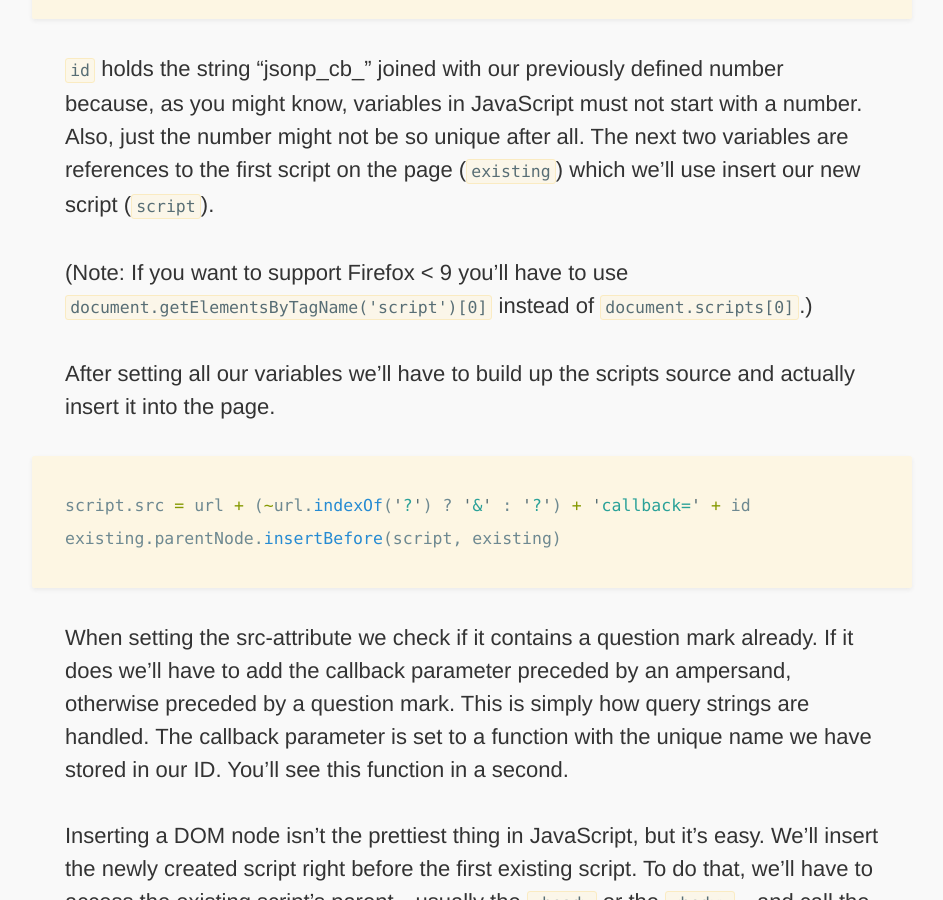
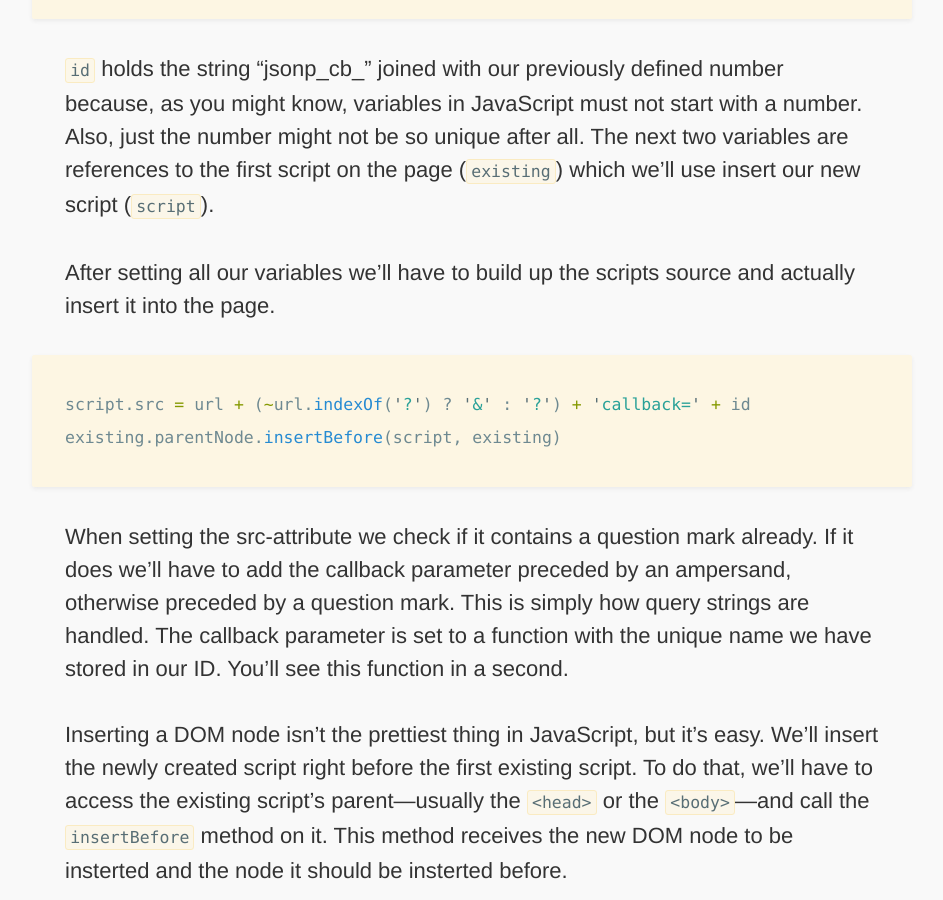
Before and after one commit to RadLikeWhoa/old.sacha.me, a Jekyll site: the page built from articles/_posts/2015-05-30-jsonp.md, in a window 1280 px wide and 900 px high, scrolled down 3620 px. Shown: the whole window, without its empty margins (168-1111 px from the left). Built offline with Jekyll 4.4.1, drawn with Linux system fonts in a browser that asks for light colours; some web fonts are replaced; some of the changed lines change nothing that is shown; some of the changed text lies outside the part shown.

Commit message:
Update JSONP article

````diff
--- a/_config.yml
+++ b/_config.yml
@@ -22,6 +22,7 @@
 highlighter: rouge
 
 plugins:
+  - jekyll-redirect-from
   - jekyll-sitemap
 
 kramdown:
--- a/articles/_posts/2015-05-30-jsonp-demystified.md
+++ b/articles/_posts/2015-05-30-jsonp.md
@@ -1,6 +1,7 @@
 ---
-title: "JSONP Demystified"
+title: "Creating a JSONP Function"
 caption: "When dealing with APIs, JSONP is all the rage these days. There is a number of reasons as to why this specification reached such popularity, but there's also a lot of uncertainity when it comes to actually using it. Most people would be all like 'Ugh, JSONP is easy, just use jQuery!' But as usual, 'just use jQuery' is not an acceptable answer for everyone."
+redirect_from: "/articles/jsonp-demystified/"
 ---
 
 JSONP is a way to share data between different domains. As the name suggests, it stems from JSON ("JavaScript Object Notation"), but with a wrapper around it (called "padding").
@@ -84,8 +85,6 @@
 
 `id` holds the string "jsonp_cb_" joined with our previously defined number because, as you might know, variables in JavaScript must not start with a number. Also, just the number might not be so unique after all. The next two variables are references to the first script on the page (`existing`) which we'll use insert our new script (`script`).
 
-(Note: If you want to support Firefox < 9 you'll have to use `document.getElementsByTagName('script')[0]` instead of `document.scripts[0]`.)
-
 After setting all our variables we'll have to build up the scripts source and actually insert it into the page.
 
 ``` javascript
````
